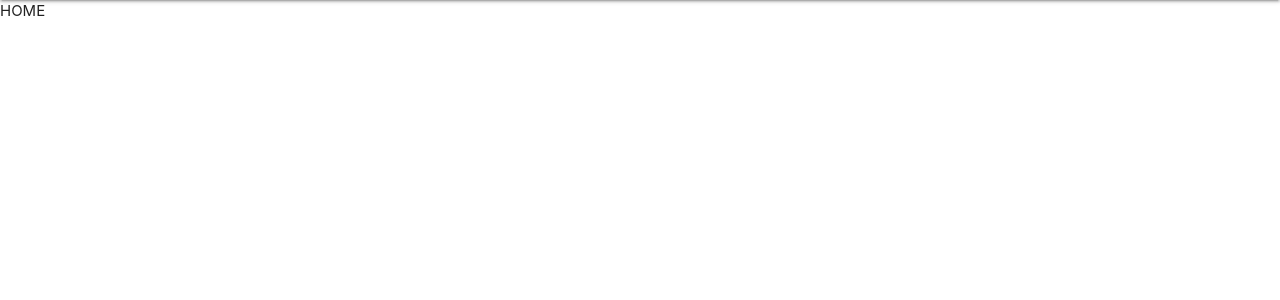
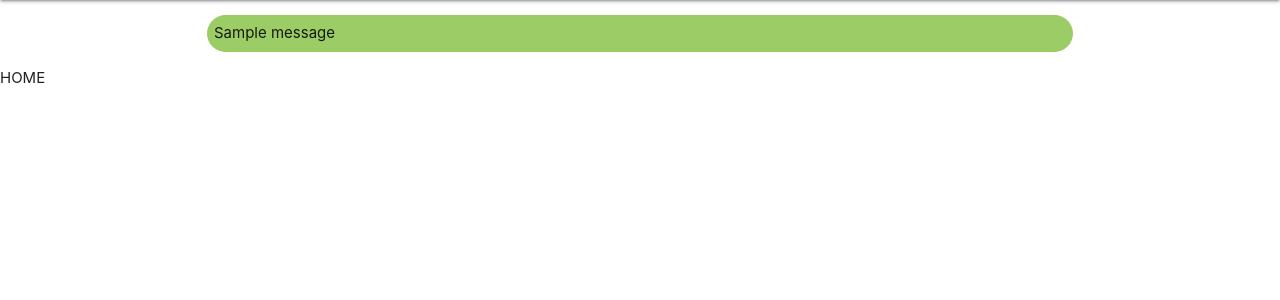
Before and after one commit to njorogetimk/timFarm, a Flask app: page / in a window 1280 px wide. Shown: the part 64-364 px from the top of the page. Run offline with Flask 2, Linux system fonts and the light colour scheme; one stand-in notice (Sample message) is shown.

Commit message:
Add flash messaging template

```diff
--- a/timsystem/static/css/master.css
+++ b/timsystem/static/css/master.css
@@ -6,3 +6,22 @@
 table{
   border: solid 2px;
 }
+
+/* Flash Messages */
+.success, .danger, .error, .msg{
+  padding: 7px;
+  margin: 10px;
+  border-radius: 30px;
+}
+.success{
+  background-color: #9ccc65;
+}
+.danger{
+  background-color: red;
+}
+.error{
+  background-color: red;
+}
+.msg{
+  background-color: blue;
+}
--- a/timsystem/templates/admin_base.html
+++ b/timsystem/templates/admin_base.html
@@ -16,6 +16,9 @@
     <header>
       {% include 'includes/_navbar_admin.html' %}
     </header>
+    <div class="container">
+      {% include 'includes/_messages.html' %}
+    </div>
 
     {% block content %}
     {% endblock %}
--- a/timsystem/templates/base.html
+++ b/timsystem/templates/base.html
@@ -16,6 +16,9 @@
     <header>
       {% include 'includes/_navbar.html' %}
     </header>
+    <div class="container">
+      {% include 'includes/_messages.html' %}
+    </div>
 
     {% block content %}
     {% endblock %}
--- /dev/null
+++ b/timsystem/templates/includes/_messages.html
@@ -0,0 +1,18 @@
+<!-- Used to display the flash messages -->
+
+{% with messages = get_flashed_messages(with_categories=true) %}
+  {% if messages %}
+    {% for category, message in messages %}
+      <div class="{{ category }}">{{ message }}</div>
+    {% endfor %}
+  {% endif %}
+{% endwith %}
+
+
+{% if error %}
+  <div class="error">{{ error }}</div>
+{% endif %}
+
+{% if msg %}
+  <div class="msg">{{ msg }}</div>
+{% endif %}
```
